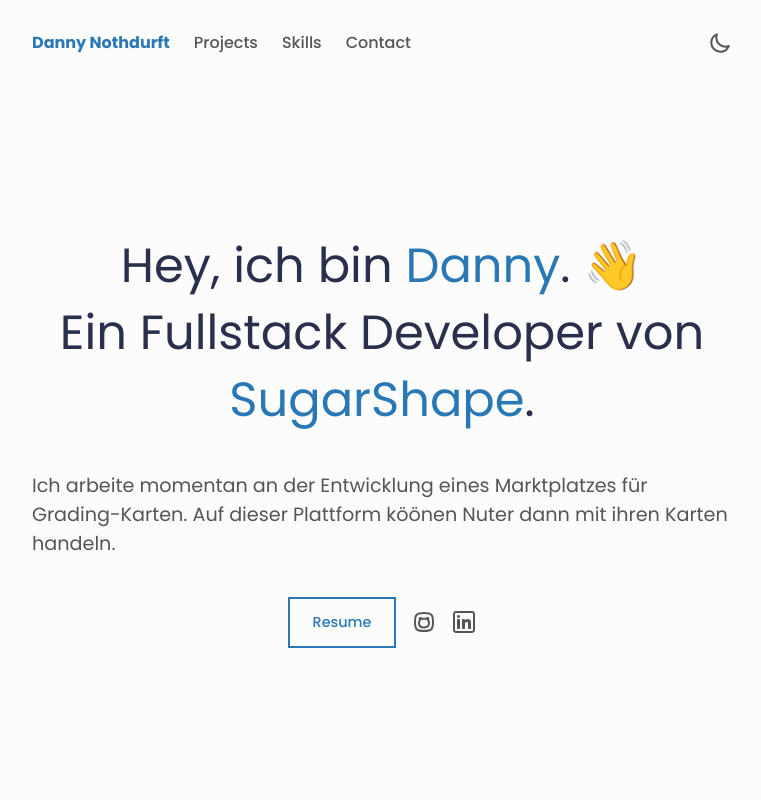
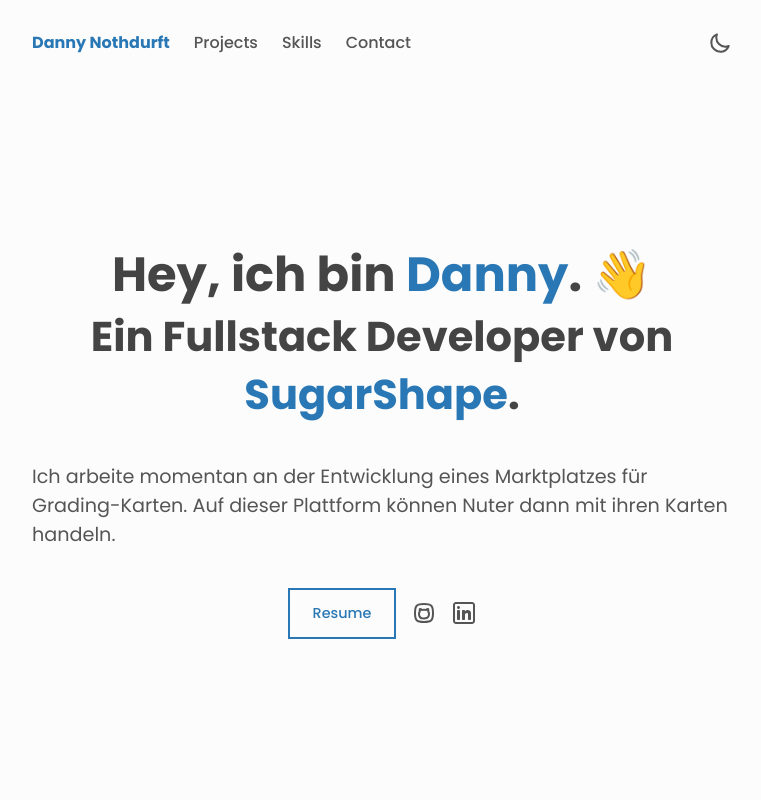
Before and after one commit to dannynothdurft/danny, a Next.js app: page / in a window 1280 px wide. Shown: the top 800 px of the page, without its empty margins (258-1019 px from the left). Built offline with nearby package versions, Linux system fonts and the light colour scheme.

Commit message:
animation insert

```diff
--- a/src/app/layout.tsx
+++ b/src/app/layout.tsx
@@ -38,8 +38,6 @@
   return (
     <html lang="de">
       <head>
-        <link rel="preconnect" href="https://fonts.googleapis.com" />
-        <link rel="preconnect" href="https://fonts.gstatic.com" />
         <link
           href="https://fonts.googleapis.com/css2?family=Poppins:wght@400;500;700&display=swap"
           rel="stylesheet"
--- a/src/app/page.tsx
+++ b/src/app/page.tsx
@@ -1,4 +1,5 @@
 "use client";
+import React, { useState, useEffect } from "react";
 import About from "@/components/About";
 import Projects from "@/components/Projects";
 import Skills from "@/components/Skills";
--- a/src/components/About.tsx
+++ b/src/components/About.tsx
@@ -1,5 +1,6 @@
 import "@/styles/about.scss";
 
+import React, { useState, useEffect } from "react";
 import Github from "@/svg/github";
 import Linkedin from "@/svg/linkedin";
 
@@ -8,25 +9,42 @@
 const About = () => {
   const { name, role, company, description, resume, social, greetingEmoji } =
     DATA.about;
+  const [animate, setAnimate] = useState(false);
   const firstName = name ? name.split(" ")[0] : null;
-  const fadeInAnimationClassName =
-    "animate__animated animate__fadeIn animate__delay-5s";
+
+  useEffect(() => {
+    setAnimate(true);
+  }, []);
 
   return (
     <div className="about">
-      <div className="about__pseudo-padding about__pseudo-padding-top" />
-
       {(firstName || role) && (
         <div>
           {firstName && (
-            <h1 className="about__greeting animate__animated animate__fadeInUp animate__delay-1s">
+            <h1
+              className={`about__greeting`}
+              style={{
+                opacity: animate ? 1 : 0,
+                transform: animate ? "translateY(0px)" : "translateY(+100px)",
+                transition: "opacity 1s, transform 1s",
+                transitionDelay: animate ? "0.5s" : "0s",
+              }}
+            >
               Hey, ich bin <span className="text--strong">{firstName}</span>.
               {greetingEmoji && <span> {greetingEmoji}</span>}
             </h1>
           )}
 
           {role && (
-            <h1 className="about__role animate__animated animate__fadeInUp animate__delay-3s">
+            <h2
+              className="about__role"
+              style={{
+                opacity: animate ? 1 : 0,
+                transform: animate ? "translateY(0px)" : "translateY(+100px)",
+                transition: "opacity 1s, transform 1s",
+                transitionDelay: animate ? "2s" : "0s",
+              }}
+            >
               Ein {role}
               {company && (
                 <span>
@@ -35,28 +53,38 @@
                 </span>
               )}
               .
-            </h1>
+            </h2>
           )}
         </div>
       )}
 
       {description && (
-        <div className={fadeInAnimationClassName}>
+        <div
+          style={{
+            opacity: animate ? 1 : 0,
+            transition: "opacity 1s, transform 1s",
+            transitionDelay: animate ? "3s" : "0s",
+          }}
+        >
           {description && (
             <div className="about__desc paragraph__list">
               {description.map((item, index) => (
                 <p key={index}>{item}</p>
               ))}
-              {/* fragments added to prevent react-hyphen error when description length < 2 */}
-              <></>
-              <></>
             </div>
           )}
         </div>
       )}
 
       {(resume || social) && (
-        <div className={`about__contact center ${fadeInAnimationClassName}`}>
+        <div
+          className={`about__contact center`}
+          style={{
+            opacity: animate ? 1 : 0,
+            transition: "opacity 1s, transform 1s",
+            transitionDelay: animate ? "3s" : "0s",
+          }}
+        >
           {resume && (
             <a href={resume} target="_blank" rel="noreferrer">
               <button type="button" className="btn btn--outline">
@@ -94,8 +122,6 @@
           )}
         </div>
       )}
-
-      <div className="about__pseudo-padding" />
     </div>
   );
 };
--- a/src/components/Navbar.tsx
+++ b/src/components/Navbar.tsx
@@ -11,6 +11,11 @@
 const Navbar = () => {
   const [showNavList, setShowNavList] = useState(false);
   const { name } = DATA.about;
+  const [animate, setAnimate] = useState(false);
+
+  useEffect(() => {
+    setAnimate(true);
+  }, []);
 
   const toggleNavListOverlay = () => {
     showNavList
@@ -33,7 +38,14 @@
   }, []);
 
   return (
-    <nav className="nav container animate__animated animate__fadeIn animate__delay-5s">
+    <nav
+      className="nav container"
+      style={{
+        opacity: animate ? 1 : 0,
+        transition: "opacity 1s, transform 1s",
+        transitionDelay: animate ? "3s" : "0s",
+      }}
+    >
       <ul className={showNavList ? "nav__list open" : "nav__list"}>
         <li className="nav__list-item">
           <strong>
--- a/src/data/portfolio.json
+++ b/src/data/portfolio.json
@@ -5,7 +5,7 @@
     "role": "Fullstack Developer",
     "company": "SugarShape",
     "description": [
-      "Ich arbeite momentan an der Entwicklung eines Marktplatzes für Grading-Karten. Auf dieser Plattform köönen Nuter dann mit ihren Karten handeln."
+      "Ich arbeite momentan an der Entwicklung eines Marktplatzes für Grading-Karten. Auf dieser Plattform können Nuter dann mit ihren Karten handeln."
     ],
     "resume": "https://grading-card-market.com/",
     "social": {
--- a/src/providers/layout.tsx
+++ b/src/providers/layout.tsx
@@ -1,6 +1,11 @@
 "use client";
-
-import React, { ReactNode, RefObject, useEffect, useRef } from "react";
+import React, {
+  ReactNode,
+  RefObject,
+  useEffect,
+  useRef,
+  useState,
+} from "react";
 import { ThemeProviders } from "@/providers/theme";
 
 import Header from "@/components/Header";
@@ -9,12 +14,28 @@
 
 export function LayoutProviders({ children }: { children: ReactNode }) {
   const rootRef: RefObject<HTMLDivElement> = useRef(null);
+  const [animate, setAnimate] = useState(false);
 
   useEffect(() => {
     window.setTimeout(() => {
       rootRef.current?.style.removeProperty("pointer-events");
-    }, 5); //! Wenn die Animation drin ist dann af 5000 setzen
+      setAnimate(true);
+    }, 4000);
   }, []);
+
+  useEffect(() => {
+    const handleScroll = (event: any) => {
+      if (!animate) {
+        event.preventDefault();
+      }
+    };
+
+    document.body.addEventListener("wheel", handleScroll, { passive: false });
+
+    return () => {
+      document.body.removeEventListener("wheel", handleScroll);
+    };
+  }, [animate]);
 
   return (
     <ThemeProviders>
@@ -26,7 +47,7 @@
       >
         <Header />
         {children}
-        <div className="animate__animated animate__fadeIn animate__delay-5s">
+        <div>
           <ScrollToTop />
         </div>
         <Footer />
--- a/src/styles/about.scss
+++ b/src/styles/about.scss
@@ -12,13 +12,6 @@
     gap: $about-column-gap;
   }
 
-  .about__pseudo-padding {
-    flex: 1;
-  }
-
-  .about__pseudo-padding-top {
-    min-height: calc(3rem - $about-column-gap);
-  }
 
   .about__desc {
     font-size: 1.2rem;
--- a/src/styles/globals.scss
+++ b/src/styles/globals.scss
@@ -38,7 +38,6 @@
 $da-clr-primary: #90a0d9;
 $da-shadow: rgba(0, 0, 0, 0.16) 0px 10px 36px 0px, rgba(0, 0, 0, 0.06) 0px 0px 0px 1px;
 
-
   // Stildefinitionen für den Body basierend auf dem aktuellen Theme-Modus
   body.light {
     background-color: $li-clr-bg; // Hintergrundfarbe für den Hellmodus
@@ -61,17 +60,19 @@
 h3,
 h4 {
   line-height: 1.4;
+  font-weight: 600;
 
   body.light & {
-    color: $da-clr-bg-alt
+    color: $li-clr-fg-alt;
   }
 
   body.dark & {
-    color: $li-clr-bg-alt;
+    color: $da-clr-fg-alt
   }
 }
 
-h1 {
+h1,
+.about__role {
   font-size: 2.6rem;
 }
 
```
